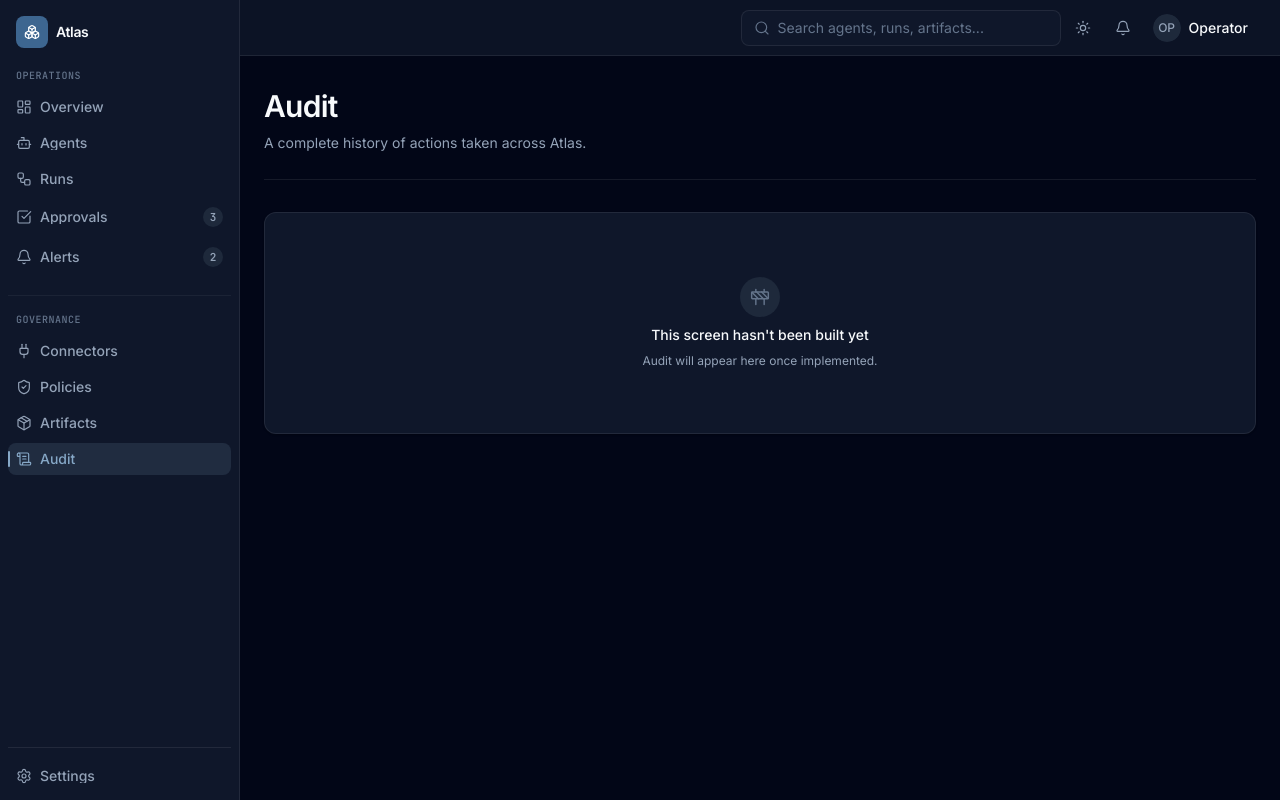
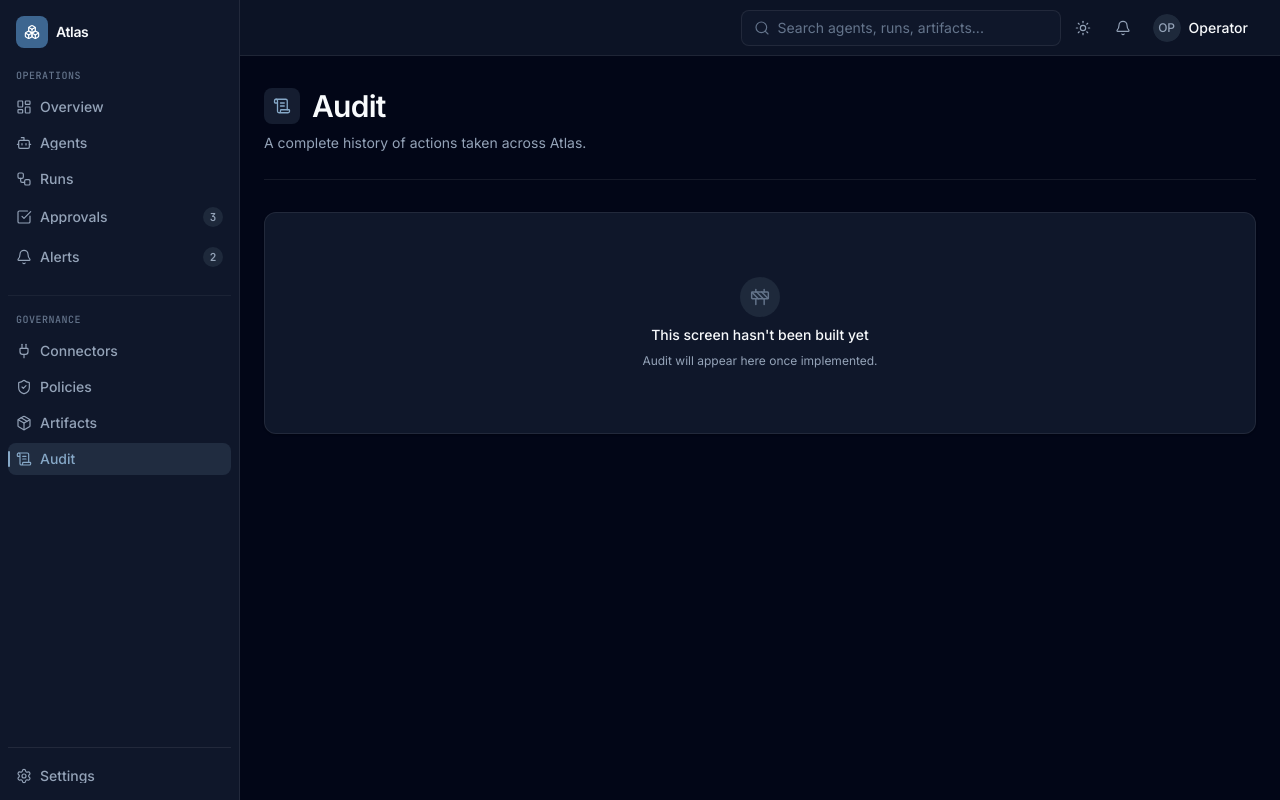
Before and after one commit to vasudevap/agent-control-center, a Next.js app in the folder apps/web/: page /audit in a window 1280 px wide. Built offline with nearby package versions, Linux system fonts and the light colour scheme.

Commit message:
Add section icons to page headers

```diff
--- a/apps/web/src/app/(shell)/agents/[agentId]/page.tsx
+++ b/apps/web/src/app/(shell)/agents/[agentId]/page.tsx
@@ -1,3 +1,4 @@
+import { Bot } from "lucide-react";
 import { PlaceholderPage } from "@/components/layout/placeholder-page";
 
 export default async function AgentDetailPage({
@@ -12,6 +13,7 @@ export default async function AgentDetailPage({
       title="Agent Details"
       description={`Configuration, run history, and health for agent ${agentId}.`}
       breadcrumb={[{ label: "Agents", href: "/agents" }, { label: agentId }]}
+      icon={Bot}
     />
   );
 }
--- a/apps/web/src/app/(shell)/agents/agents-inventory.tsx
+++ b/apps/web/src/app/(shell)/agents/agents-inventory.tsx
@@ -370,6 +370,7 @@ export function AgentsInventory({ agents = MOCK_AGENTS, state = "loaded" }: Agen
       <PageHeader
         title="Agents"
         description="Monitor the status, health, and activity of your AI workforce."
+        icon={Bot}
       />
 
       {state === "loading" && <InventorySkeleton />}
--- a/apps/web/src/app/(shell)/runs/[runId]/page.tsx
+++ b/apps/web/src/app/(shell)/runs/[runId]/page.tsx
@@ -1,3 +1,4 @@
+import { Workflow } from "lucide-react";
 import { PlaceholderPage } from "@/components/layout/placeholder-page";
 
 export default async function RunDetailPage({
@@ -12,6 +13,7 @@ export default async function RunDetailPage({
       title="Run Details"
       description={`Execution timeline, logs, and output for run ${runId}.`}
       breadcrumb={[{ label: "Runs", href: "/runs" }, { label: runId }]}
+      icon={Workflow}
     />
   );
 }
--- a/apps/web/src/components/layout/page-header.tsx
+++ b/apps/web/src/components/layout/page-header.tsx
@@ -1,13 +1,15 @@
+import type { LucideIcon } from "lucide-react";
 import { cn } from "@/lib/utils";
 
 export interface PageHeaderProps {
   title: string;
   description?: string;
+  icon?: LucideIcon;
   actions?: React.ReactNode;
   className?: string;
 }
 
-export function PageHeader({ title, description, actions, className }: PageHeaderProps) {
+export function PageHeader({ title, description, icon: Icon, actions, className }: PageHeaderProps) {
   return (
     <div
       className={cn(
@@ -16,9 +18,16 @@ export function PageHeader({ title, description, actions, className }: PageHeade
       )}
     >
       <div className="flex flex-col gap-2">
-        <h1 className="text-2xl font-semibold tracking-tight text-foreground sm:text-3xl">
-          {title}
-        </h1>
+        <div className="flex items-center gap-3">
+          {Icon && (
+            <span className="flex size-9 shrink-0 items-center justify-center rounded-atlas-md bg-brand-subtle text-brand">
+              <Icon className="size-4.5" aria-hidden="true" />
+            </span>
+          )}
+          <h1 className="text-2xl font-semibold tracking-tight text-foreground sm:text-3xl">
+            {title}
+          </h1>
+        </div>
         {description && (
           <p className="text-sm leading-relaxed text-foreground-secondary">{description}</p>
         )}
--- a/apps/web/src/components/layout/placeholder-page.tsx
+++ b/apps/web/src/components/layout/placeholder-page.tsx
@@ -1,6 +1,7 @@
-import { Construction } from "lucide-react";
+import { Construction, type LucideIcon } from "lucide-react";
 import { PageHeader } from "./page-header";
 import { Breadcrumb, type BreadcrumbItem } from "./breadcrumb";
+import { NAV_ITEMS, SETTINGS_NAV_ITEM } from "./nav-items";
 import { Card } from "@/components/ui/card";
 import { EmptyState } from "@/components/state/empty-state";
 
@@ -30,6 +31,7 @@ export interface PlaceholderPageProps {
   title: string;
   description?: string;
   breadcrumb?: BreadcrumbItem[];
+  icon?: LucideIcon;
 }
 
 /**
@@ -37,11 +39,15 @@ export interface PlaceholderPageProps {
  * has no business functionality built yet. Per BOUNDARIES.md / Work Order
  * 005, this is infrastructure only — no mock dashboards.
  */
-export function PlaceholderPage({ title, description, breadcrumb }: PlaceholderPageProps) {
+export function PlaceholderPage({ title, description, breadcrumb, icon }: PlaceholderPageProps) {
+  const navIcon =
+    icon ??
+    [...NAV_ITEMS, SETTINGS_NAV_ITEM].find((item) => item.label === title)?.icon;
+
   return (
     <div className="flex flex-col gap-8">
       {breadcrumb && <Breadcrumb items={breadcrumb} />}
-      <PageHeader title={title} description={description} />
+      <PageHeader title={title} description={description} icon={navIcon} />
       <PlaceholderBody title={title} />
     </div>
   );
--- a/apps/web/src/features/overview/components/overview-dashboard.tsx
+++ b/apps/web/src/features/overview/components/overview-dashboard.tsx
@@ -3,7 +3,7 @@
 import { useState } from "react";
 import { PageHeader } from "@/components/layout/page-header";
 import { Button } from "@/components/ui/button";
-import { RefreshCw } from "lucide-react";
+import { LayoutDashboard, RefreshCw } from "lucide-react";
 import { MetricsRow } from "./metrics-row";
 import { FleetHealthSection } from "./fleet-health-section";
 import { ActiveRunsSection } from "./active-runs-section";
@@ -31,6 +31,7 @@ export function OverviewDashboard() {
       <PageHeader
         title="Overview"
         description="Fleet-wide status for your AI workforce"
+        icon={LayoutDashboard}
         actions={
           <Button variant="secondary" size="sm">
             <RefreshCw className="size-3.5" />
```
Also changed, not shown: 6 other files (tests, documents, lock files or other folders).
